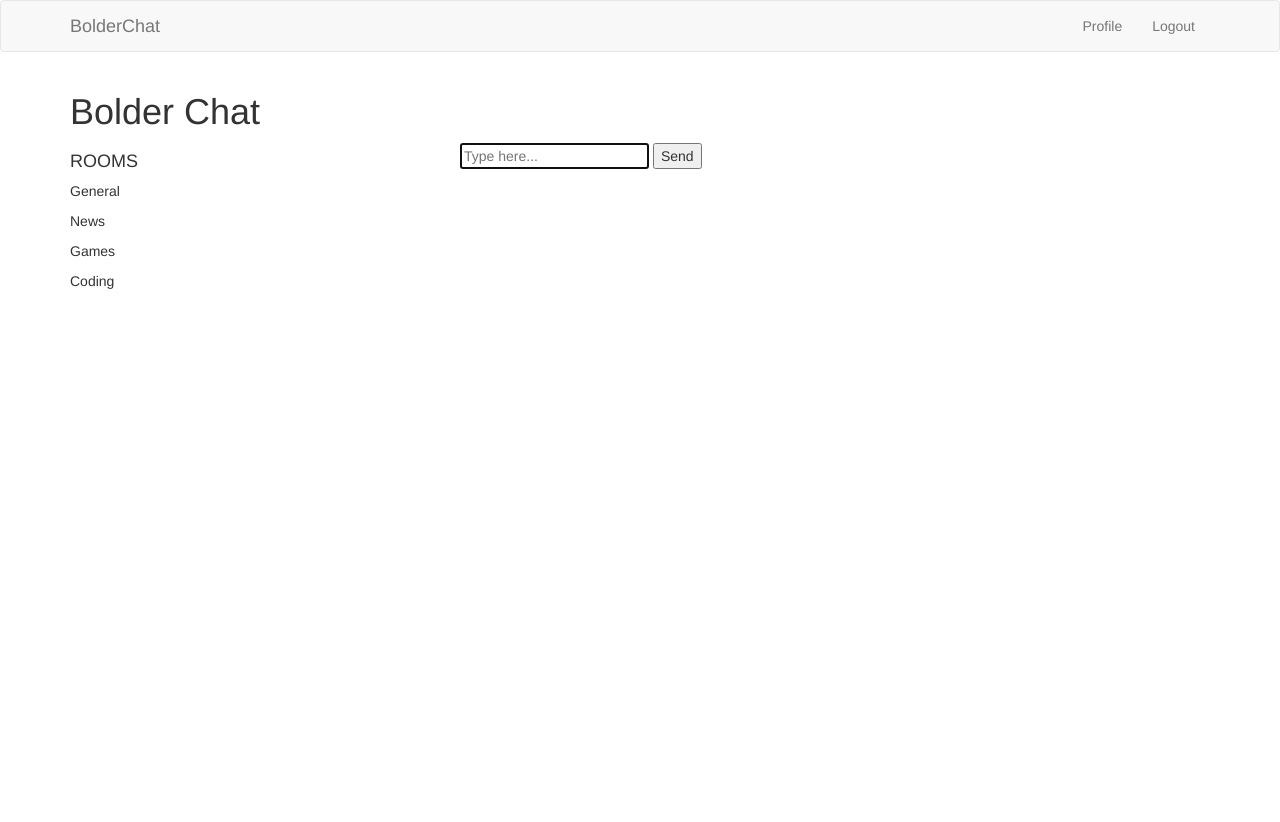
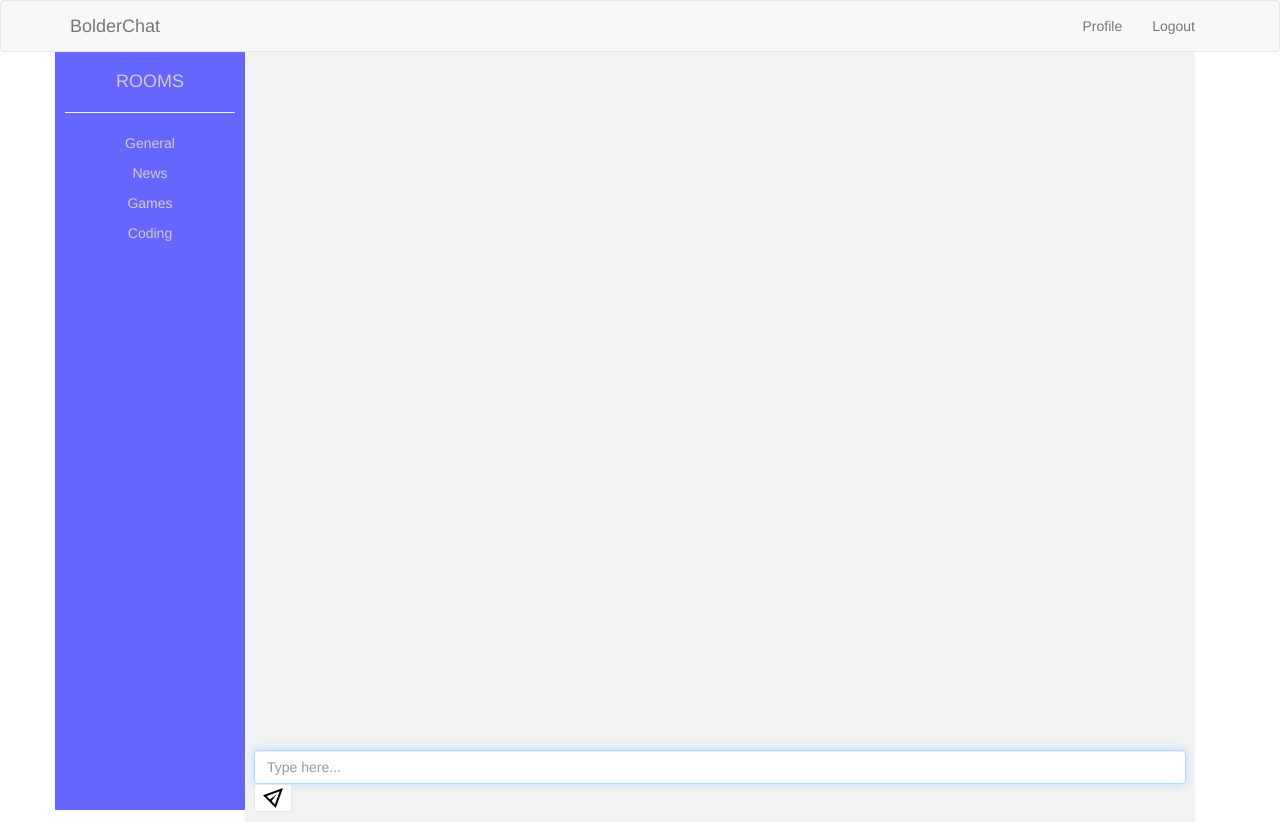
Before and after one commit to GitauHarrison/bolder-chat-app, a Flask app: page / in a window 1280 px wide. Before the commit the page ends 289 px from the top, so only its background shows below. Run offline with Flask 2, Linux system fonts and the light colour scheme; the visitor is signed in with stand-in values (Sample User, id 1); data comes from the database, SQL or seed files in the repository; parts of the project's set-up code (start-up, migrations or seed data) failed here and were passed over; some libraries are stand-ins or nearby versions.

Commit message:
Add basic chat page layout

```diff
--- a/app/static/css/styles.css
+++ b/app/static/css/styles.css
@@ -0,0 +1,85 @@
+/* --------------------------------------------------- */
+/* GENERAL LAYOUT */
+/* --------------------------------------------------- */
+.wrapper {
+    display: flex;
+}
+
+
+
+/* --------------------------------------------------- */
+/* GENERAL CHAT LAYOUT */
+/* --------------------------------------------------- */
+.navbar{
+    margin-bottom: 0px;
+}
+.main-secton{
+    overflow: hidden; /* Makee this div contain its floated children */
+    width: 100%;
+}
+
+
+
+
+/* --------------------------------------------------- */
+/* SIDE BAR CONTENT */
+/* --------------------------------------------------- */
+#side-bar{
+    background-color: #6666ff;
+    padding: 10px;
+    color: #cccccc;
+    float: left; /* Make this div as wide as its contents */
+    min-height: 94.8vh;
+    padding: 10px;
+}
+@media all and (min-width: 768px) {
+    #side-bar {
+        float: left; /* Make this div as wide as its contents */
+
+    }
+}
+#sidebar p:hover {
+    background-color: #ffc107;
+}
+#sidebar {display: none;}
+
+/* --------------------------------------------------- */
+/* SCROLLABLE CONTENT */
+/* --------------------------------------------------- */
+#scrollable{
+    background-color: #f2f2f2;
+    margin: 0px;
+    overflow: hidden; /* Make this div take up the rest of the horizontal space, and no more */
+    min-height: 94.8vh;
+    padding: 10px;
+    margin: 0px;
+}
+#display-messages{
+    min-height: 86vh;
+    max-height: 86vh;
+    overflow-y: auto; /*Make  this section scrolable */
+}
+@media (max-width: 567px) {
+    #display-messages {
+        min-height: 80vh;
+        max-height: 80vh;
+        overflow-y: auto; /*Make  this section scrolable */
+    }
+}
+#write-messages{
+    padding-left: 1em;
+    padding-right: 1em;
+    bottom: 0;
+}
+input, button{
+    border: 0.5px solid #ebe6e3;
+    border-radius: 3px;
+    background-color: white;
+}
+input{
+    padding-bottom: 4px;
+}
+input[type=text]:focus{
+    border-color: #b3d9ff;
+    box-shadow: 0px 1px 1px rgba(0, 0, 0, 0.075) inset, 0px 0px 10px #b3d9ff;
+}
--- a/app/static/js/socketio.js
+++ b/app/static/js/socketio.js
@@ -1,4 +1,5 @@
 document.addEventListener('DOMContentLoaded', () =>{
+
     var socket = io();
 
     let room = 'General';
--- a/app/templates/base.html
+++ b/app/templates/base.html
@@ -22,6 +22,7 @@
 {% endblock %}
 
 <!-- Navbar -->
+<div class="wrapper">
     {% block navbar %}
     <nav class="navbar navbar-default">
         <div class="container">
@@ -65,7 +66,7 @@
         </div>
 
     {% endblock %}
-
+</div>
 <!-- JS Section -->
 {% block scripts %}
     {{ super() }}
--- a/app/templates/home.html
+++ b/app/templates/home.html
@@ -2,23 +2,18 @@
 {% import 'bootstrap/wtf.html' as wtf %}
 
 {% block app_content %}
-    <div class="row">
-        <div class="col-sm-12 col-md-12 col-lg-4 col-xl-4">
-            <h1>Bolder Chat</h1>
-        </div>
-    </div>
     <div class="row main-secton">
         <!-- Room Selection Side Bar -->
-        <div class="col-sm-12 col-md-4 col-lg-4 col-xl-4">
-            <nav id="side-bar">
-                <h4>ROOMS</h4>
+        <div class="col-sm-12 col-md-2 col-lg-2 col-xl-2 text-center" id="side-bar">
+            <nav>
+                <h4>ROOMS</h4><hr>
                 {% for room in rooms %}
                     <p class="select-room"> {{ room | title }} </p>
                 {% endfor %}
             </nav>
         </div>
         <!-- Message Area -->
-        <div class="col-sm-12 col-md-12 col-lg-4 col-xl-4" id="scrollable">
+        <div class="col-sm-12 col-md-10 col-lg-10 col-xl-10" id="scrollable">
             <div class="row">
                 <!-- Display Message -->
                 <div class="col-sm-12 col-md-12 col-lg-12 col-xl-12" id="display-messages" >
@@ -28,8 +23,8 @@
             <div class="row">
                 <!-- Write Message -->
                 <div class="col-sm-12 col-md-12 col-lg-12 col-xl-12" id="write-messages" >
-                    <input type="text" id="user-message" placeholder="Type here..." autocomplete="off">
-                    <button type="button" id="send-message">Send</button>
+                    <input type="text" id="user-message" placeholder="Type here..." class="form-control" autocomplete="off" aria-label="Type a message" aria-describedby="basic-addon2">
+                    <button type="button" id="send-message"><img src="{{ url_for('static', filename = 'images/send_message.png') }}"></button>
                 </div>
             </div>
         </div>
```
Also changed, not shown: app/static/images/send_message.png (added). Lines whose indentation alone changed are shown as unchanged.
